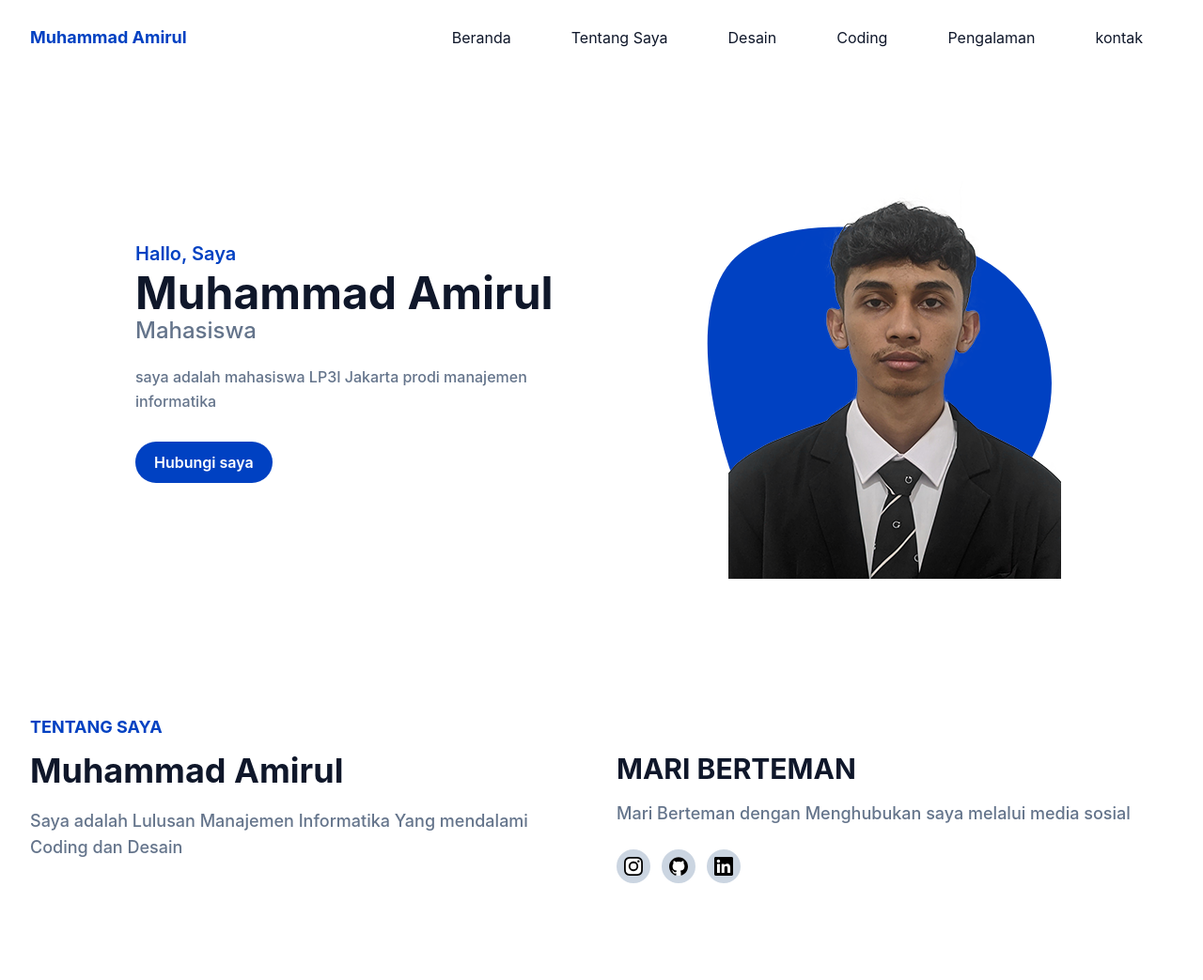
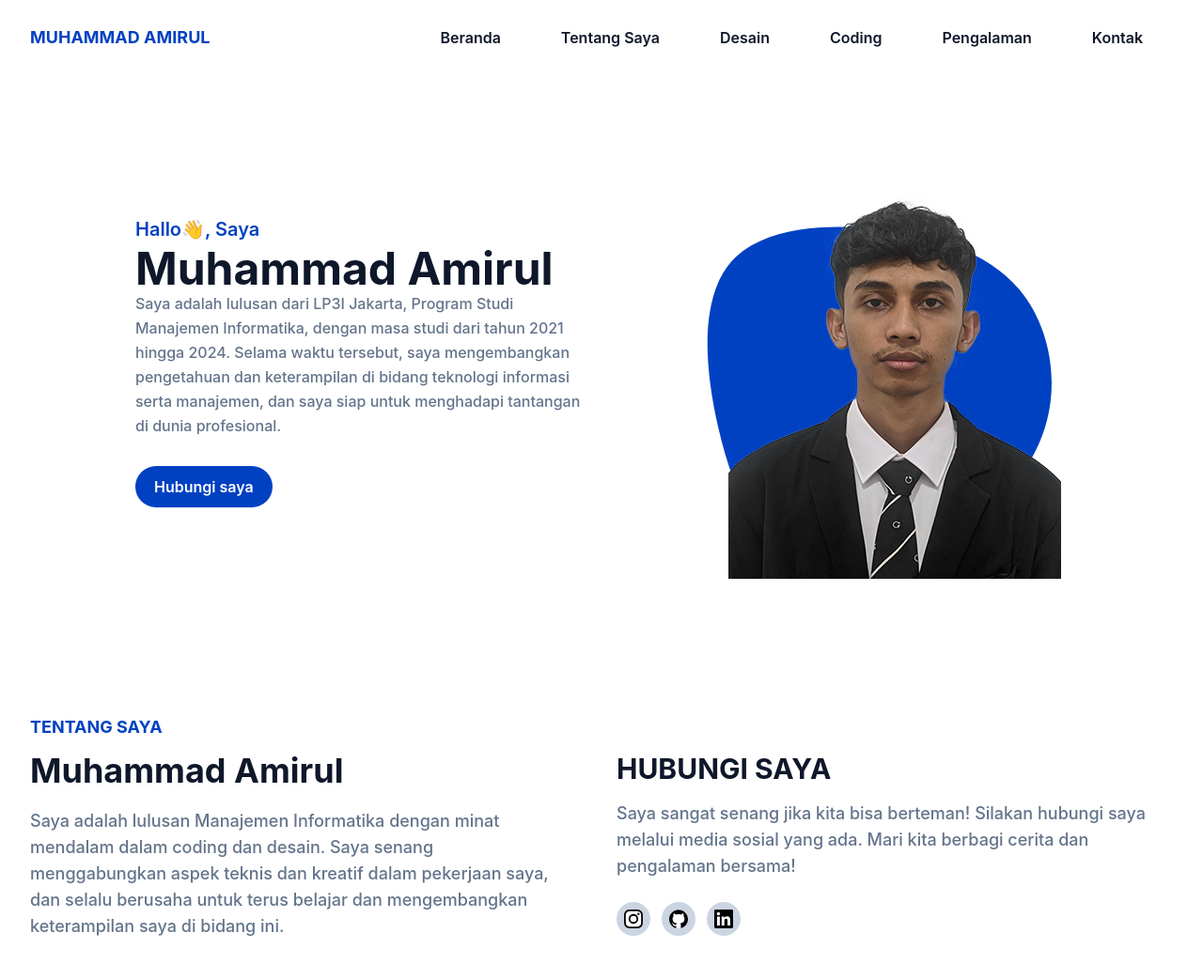
Before and after one commit to Muhammadamirul0/Portopolio, a website: page index.html in a window 1280 px wide. Shown: the top 1043 px of the page at 94% size. Drawn offline with nearby package versions, Linux system fonts and the light colour scheme; files that its build step writes are made by us from their sources.

Commit message:
first commit

```diff
--- a/index.html
+++ b/index.html
@@ -5,7 +5,9 @@
     <meta charset="UTF-8">
     <meta name="viewport" content="width=device-width, initial-scale=1.0">
     <link href="src/output.css" rel="stylesheet">
-    <title>Portofolio</title>
+    <link href="https://fonts.googleapis.com/css2?family=Roboto+Mono:wght@400;700&display=swap" rel="stylesheet">
+    <!-- Link ke file CSS Tailwind Anda -->
+    <link href="path/to/your/tailwind.css" rel="stylesheet">
 </head>
 
 <body>
@@ -14,7 +16,7 @@
         <div class="container">
             <div class="flex items-center justify-between relative">
                 <div class="px-4">
-                    <a href="#home" class="font-bold text-lg text-primary block py-6">Muhammad Amirul</a>
+                    <a href="#home" class="font-bold text-lg text-primary block py-6 uppercase">Muhammad Amirul</a>
                 </div>
                 <div class="flex items-center px-4">
                     <button id="hamburger" name="hamburger" type="button" class="block absolute right-4 lg:hidden">
@@ -28,28 +30,28 @@
                         <ul class="block lg:flex">
                             <li class="group">
                                 <a href="#home"
-                                    class="text-base text-dark py-2 mx-8 flex group-hover:text-primary">Beranda</a>
+                                    class="text-base font-semibold text-dark py-2 mx-8 flex group-hover:text-primary">Beranda</a>
                             </li>
                             <li class="group">
                                 <a href="#about"
-                                    class="text-base text-dark py-2 mx-8 flex group-hover:text-primary">Tentang
+                                    class="text-base font-semibold text-dark py-2 mx-8 flex group-hover:text-primary">Tentang
                                     Saya</a>
                             </li>
                             <li class="group">
                                 <a href="#desain"
-                                    class="text-base text-dark py-2 mx-8 flex group-hover:text-primary">Desain</a>
+                                    class="text-base font-semibold text-dark py-2 mx-8 flex group-hover:text-primary">Desain</a>
                             </li>
                             <li class="group">
                                 <a href="#coding"
-                                    class="text-base text-dark py-2 mx-8 flex group-hover:text-primary">Coding</a>
+                                    class="text-base font-semibold text-dark py-2 mx-8 flex group-hover:text-primary">Coding</a>
                             </li>
                             <li class="group">
                                 <a href="#pengalaman"
-                                    class="text-base text-dark py-2 mx-8 flex group-hover:text-primary">Pengalaman</a>
+                                    class="text-base font-semibold text-dark py-2 mx-8 flex group-hover:text-primary">Pengalaman</a>
                             </li>
                             <li class="group">
                                 <a href="#contact"
-                                    class="text-base text-dark py-2 mx-8 flex group-hover:text-primary">kontak</a>
+                                    class="text-base font-semibold text-dark py-2 mx-8 flex group-hover:text-primary">Kontak</a>
                             </li>
                         </ul>
                     </nav>
@@ -64,12 +66,14 @@
         <div class="container">
             <div class="flex flex-wrap">
                 <div class="w-full self-center px-4 lg:w-1/2 lg:pl-32">
-                    <h1 class="text-base font-semibold text-primary md:text-xl">Hallo, Saya <span
+                    <h1 class="text-base font-semibold text-primary md:text-xl">Hallo👋, Saya <span
                             class="block font-bold text-dark text-4xl mt-1 lg:text-5xl">Muhammad Amirul</span></h1>
-                    <h2 class="font-medium text-secondary text-lg mb-5 lg:text-2xl">Mahasiswa</h2>
-                    <p class="font-medium text-secondary mb-10 leading-relaxed">saya adalah mahasiswa LP3I Jakarta prodi
-                        manajemen informatika</p>
-                    <a href="#"
+                    <!-- <h2 class="font-medium text-secondary text-lg mb-5 lg:text-2xl"></h2> -->
+                    <p class="font-medium text-secondary mb-10 leading-relaxed">Saya adalah lulusan dari LP3I Jakarta,
+                        Program Studi Manajemen Informatika, dengan masa studi dari tahun 2021 hingga 2024. Selama waktu
+                        tersebut, saya mengembangkan pengetahuan dan keterampilan di bidang teknologi informasi serta
+                        manajemen, dan saya siap untuk menghadapi tantangan di dunia profesional.</p>
+                    <a href="#contact"
                         class="text-base font-semibold text-white bg-primary py-3 px-5 rounded-full hover:shadow-lg hover:opacity-80 transition duration-300 ease-in-out">Hubungi
                         saya</a>
                 </div>
@@ -97,13 +101,16 @@
                 <div class="w-full px-4 mb-10 lg:w-1/2">
                     <h4 class="font-bold uppercase text-primary text-lg mb-3">Tentang Saya</h4>
                     <h2 class="font-bold text-dark text-3xl mb-5 max-w-md lg:text-4xl">Muhammad Amirul</h2>
-                    <p class="font-medium text-base text-secondary max-w-xl lg:text-lg">Saya adalah Lulusan Manajemen
-                        Informatika Yang mendalami Coding dan Desain</p>
+                    <p class="font-medium text-base text-secondary max-w-xl lg:text-lg">Saya adalah lulusan Manajemen
+                        Informatika dengan minat mendalam dalam coding dan desain. Saya senang menggabungkan aspek
+                        teknis dan kreatif dalam pekerjaan saya, dan selalu berusaha untuk terus belajar dan
+                        mengembangkan keterampilan saya di bidang ini.</p>
                 </div>
                 <div class="w-full px-4 lg:w-1/2">
-                    <h3 class="font-bold uppercase text-dark text-2xl mb-4 lg:text-3xl lg:pt-10">Mari Berteman</h3>
-                    <p class="font-medium text-base text-secondary mb-6 lg:text-lg">Mari Berteman dengan Menghubukan
-                        saya melalui media sosial</p>
+                    <h3 class="font-bold uppercase text-dark text-2xl mb-4 lg:text-3xl lg:pt-10">Hubungi saya</h3>
+                    <p class="font-medium text-base text-secondary mb-6 lg:text-lg">Saya sangat senang jika kita bisa
+                        berteman! Silakan hubungi saya melalui media sosial yang ada. Mari kita berbagi cerita dan
+                        pengalaman bersama!</p>
                     <div class="flex items-center">
                         <!-- Instagram -->
                         <a href="https://instagram.com/amiruul_16" target="_blank"
@@ -149,9 +156,9 @@
         <div class="container">
             <div class="w-full px-4">
                 <div class="max-w-xl mx-auto text-center mb-16">
-                    <h4 class="font-semibold text-lg text-primary mb-2">Project</h4>
+                    <h4 class="font-semibold text-lg text-primary mb-2 uppercase">Project</h4>
                     <h2 class="font-bold text-dark text-3xl mb-4 sm:text-4xl lg:text-5xl">Desain</h2>
-                    <p class="font-medium text-base text-secondary md:text-lg">Saya pernah Membuat Beberapa desain</p>
+                    <p class="font-medium text-base text-secondary md:text-lg">Saya telah membuat beberapa desain.</p>
                 </div>
             </div>
 
@@ -239,8 +246,8 @@
                 <div class="mx-auto text-center mb-16">
                     <h4 class="font-semibold text-lg text-primary mb-2">Pengalaman</h4>
                     <h2 class="font-bold text-white text-3xl mb-4 sm:text-4xl lg:text-5xl">Bekerja</h2>
-                    <p class="font-medium text-base text-secondary md:text-lg">Saya memiliki pengalaman berkerja pada
-                        perusahaan dan untuk membuatkan website untuk sekolah</p>
+                    <p class="font-medium text-base text-secondary md:text-lg">Saya memiliki pengalaman bekerja di
+                        sebuah perusahaan, <br> mana saya bertanggung jawab untuk membuat website untuk sekolah.</p>
                 </div>
             </div>
 
@@ -265,9 +272,10 @@
         <div class="container">
             <div class="w-full px-14">
                 <div class="mx-auto text-center mb-16">
-                    <h4 class="font-semibold text-lg text-primary mb-2">Contact</h4>
-                    <h2 class="font-bold text-black text-3xl mb-4 sm:text-4xl lg:text-5xl">Hubungi saya</h2>
-                    <p class="font-medium text-base text-secondary md:text-lg">Hubungi saya dengan mengisi dibawah ini
+                    <h4 class="font-semibold text-lg text-primary">Contact</h4>
+                    <h2 class="font-bold text-black text-3xl mb-2 sm:text-4xl lg:text-5xl">Hubungi saya</h2>
+                    <p class="font-medium text-base text-secondary md:text-lg">Hubungi saya dengan mengisi resensi
+                        dibawah ini
                     </p>
                 </div>
             </div>
@@ -305,16 +313,20 @@
                 <div class="w-full px-4 mb-12 text-slate-300 font-medium md:w-1/2">
                     <h2 class="font-bold text-4xl text-white mb-5">Muhammad Amirul</h2>
                     <p class="font-bold text-2xl mb-2">Hubungi Saya</p>
-                    <p>muhammadammirul05.am@gmail.com</p>
+                    <p class="mb-2">muhammadammirul05.am@gmail.com</p>
+                    <p class="mb-2">+62-851-6126-8954</p>
                 </div>
                 <div class="w-full px-4 mb-12 md:w-1/2">
-                    <h3 class="font-semibold text-xl text-white mb-5">Kategori</h3>
+                    <h3 class="font-bold text-4xl text-white mb-5">Kategori</h3>
                     <ul class="text-slate-300">
                         <li>
-                            <a href="#" class="inline-block text-base hover:text-primary mb-3">Desain</a>
+                            <a href="#desain" class="inline-block text-base hover:text-primary mb-3">Desain</a>
                         </li>
                         <li>
-                            <a href="#" class="inline-block text-base hover:text-primary mb-3">Coding</a>
+                            <a href="#coding" class="inline-block text-base hover:text-primary mb-3">Coding</a>
+                        </li>
+                        <li>
+                            <a href="#pengalaman" class="inline-block text-base hover:text-primary mb-3">Pengalaman</a>
                         </li>
                     </ul>
                 </div>
--- a/tailwind.config.js
+++ b/tailwind.config.js
@@ -3,6 +3,9 @@ module.exports = {
   content: ['index.html'],
   theme: {
     extend: {
+      fontFamily: {
+        mono: ['Roboto Mono', 'monospace'], // Menambahkan font baru
+      },
       container: {
         center: true,
         padding: '16px',
```
Also changed, not shown: src/output.css.
